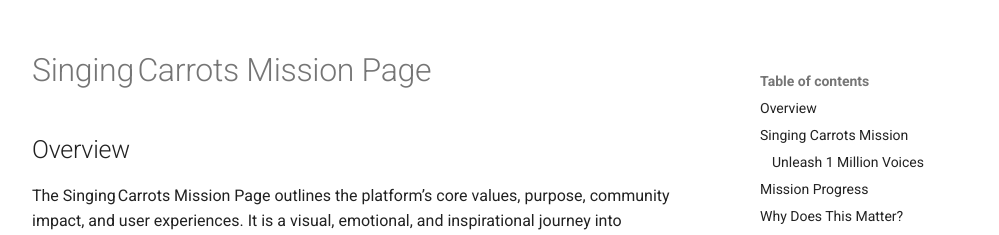
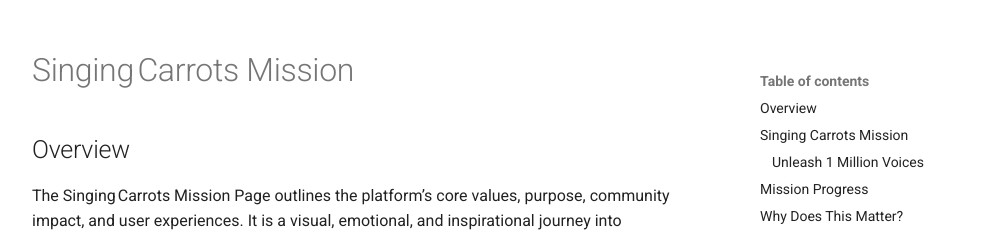
Before and after one commit to singingcarrots/docs, an MkDocs documentation site: the page built from docs/singing-carrots-mission-page.md, in a window 1280 px wide and 900 px high. Shown: the top 235 px of the window, without its empty margins (264-1263 px from the left). Built offline with MkDocs 1.6.1 and Material for MkDocs 9.7.7, drawn with Linux system fonts in a browser that asks for light colours.

Commit message:
removed the Page word

```diff
--- a/docs/singing-carrots-mission-page.md
+++ b/docs/singing-carrots-mission-page.md
@@ -4,7 +4,7 @@
   voices. Learn how singing brings joy, healing, and connection to people
   worldwide.
 ---
-# Singing Carrots Mission Page
+# Singing Carrots Mission
 
 ## Overview
 
```
